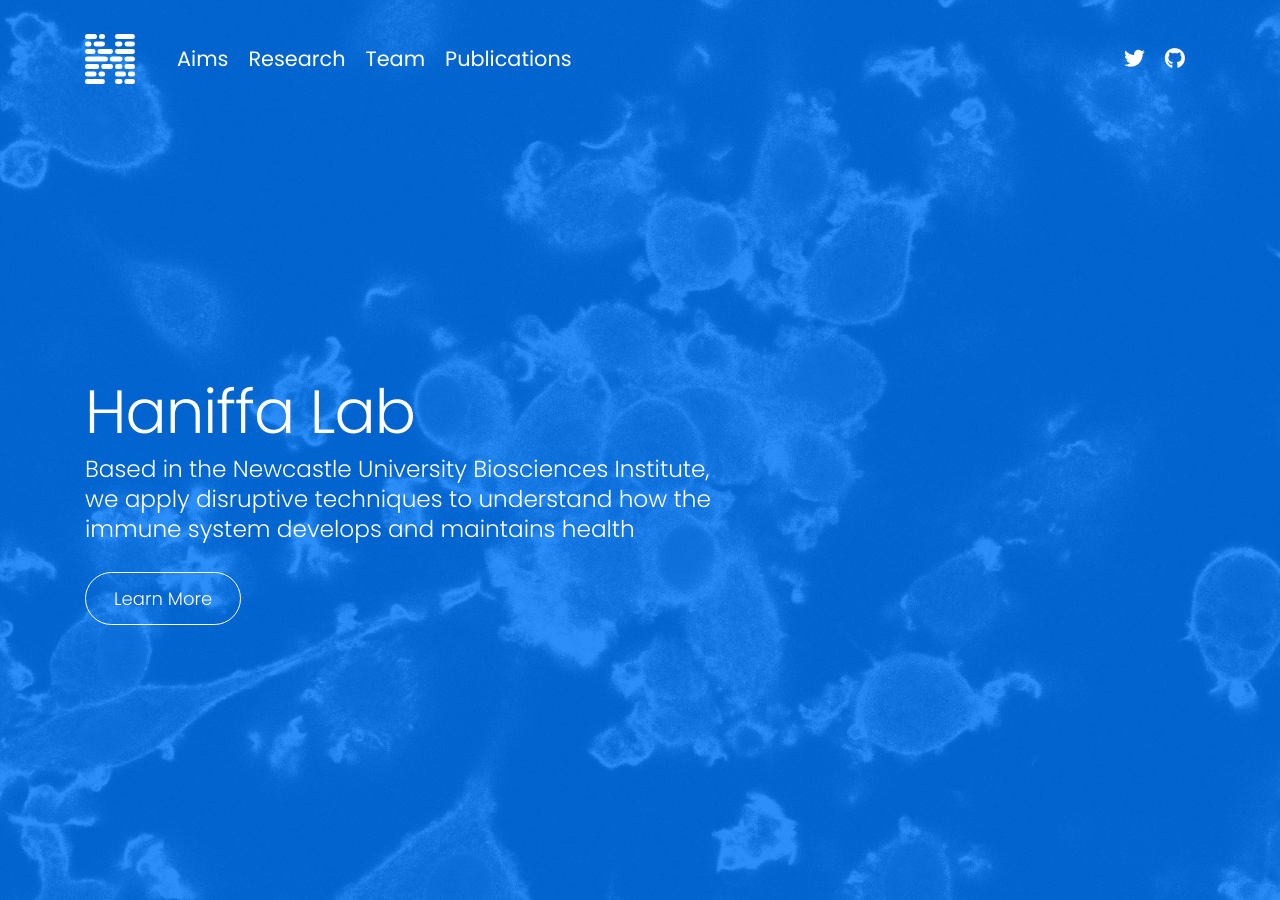
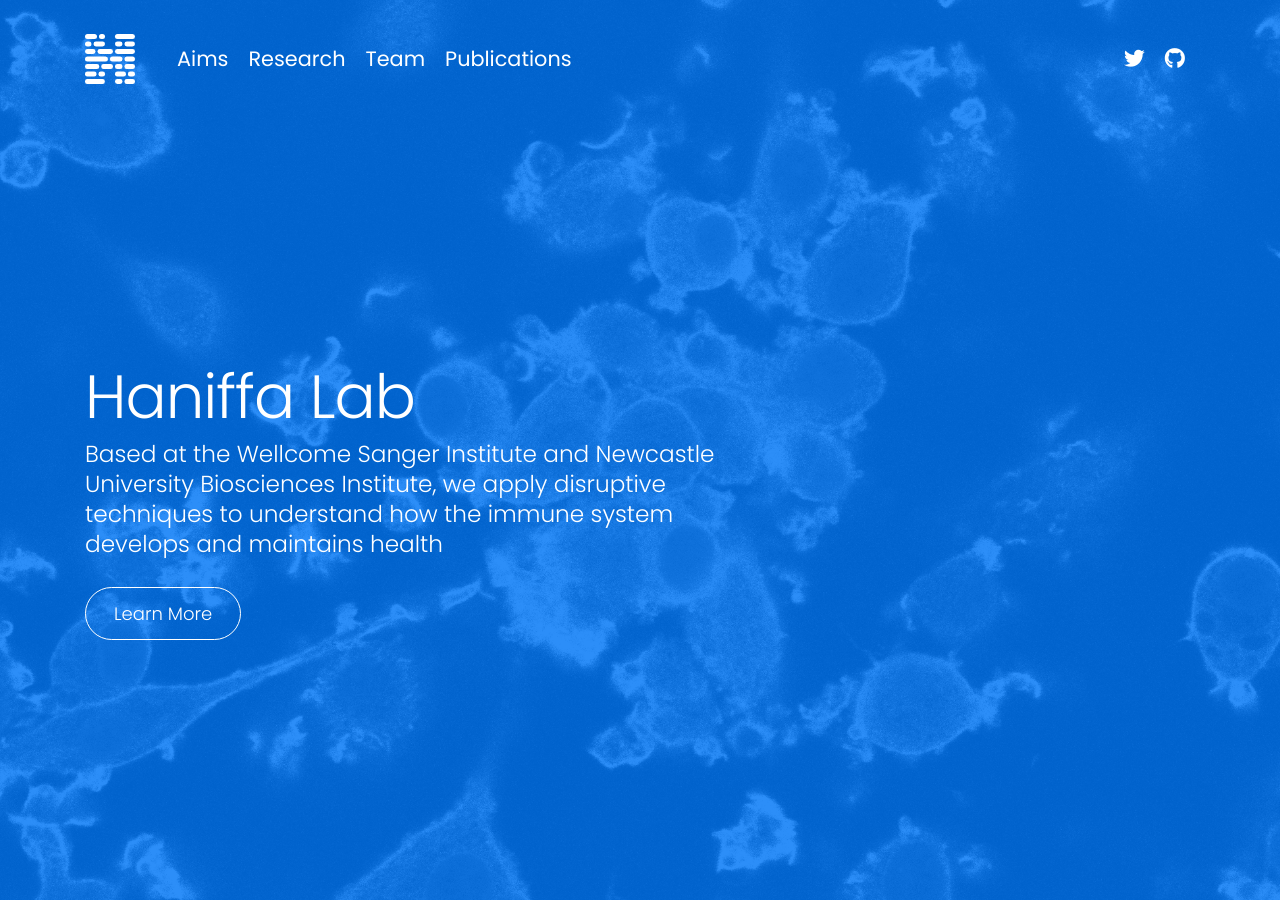
Before and after one commit to haniffalab/haniffalab.github.io, a Jekyll site: the page built from index.markdown, in a window 1280 px wide and 900 px high. Built offline with Jekyll 4.4.1, drawn with Linux system fonts in a browser that asks for light colours; nearby versions of some CDN libraries.

Commit message:
update to reflect Sanger site

```diff
--- a/_includes/header.html
+++ b/_includes/header.html
@@ -45,7 +45,7 @@
         <div class="row">
         <div class="col-md-7">
             <h1 class="welcome-heading display-4 text-white">Haniffa Lab</h1>
-            <p class="text-white lead">Based in the Newcastle University Biosciences Institute, we apply disruptive techniques to
+            <p class="text-white lead">Based at the Wellcome Sanger Institute and Newcastle University Biosciences Institute, we apply disruptive techniques to
                 understand how the immune system develops and maintains health</p>
             <a href="#aims" class="btn btn-lg btn-outline-white btn-pill align-self-center">Learn More</a>
         </div>
```
